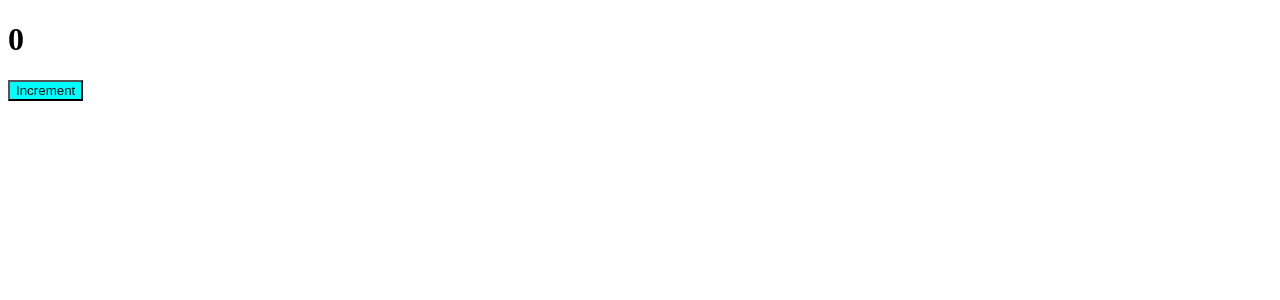
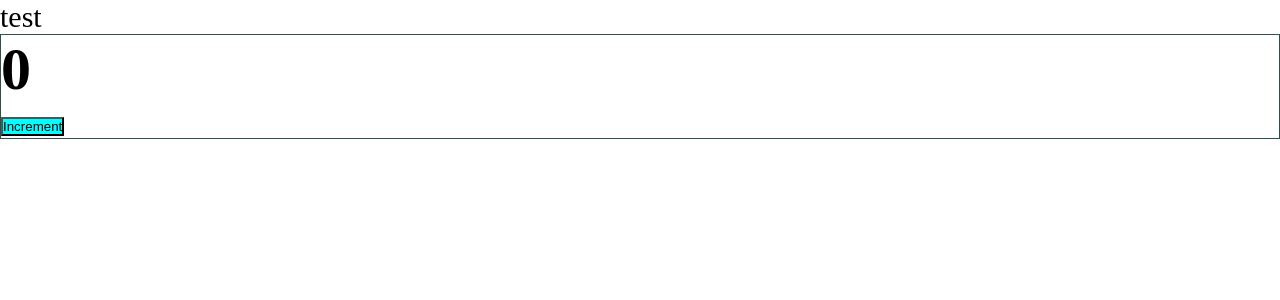
Before and after one commit to Kucerenko171/social-network, a React app: page / in a window 1280 px wide. Shown: the top 300 px of the page. Built offline with nearby package versions, Linux system fonts and the light colour scheme.

Commit message:
core: improved work with css modules; adjusted "extract css plugin"

```diff
--- a/package.json
+++ b/package.json
@@ -19,6 +19,7 @@
     "@types/webpack-dev-server": "^4.7.2",
     "css-loader": "^6.10.0",
     "html-webpack-plugin": "^5.5.0",
+    "mini-css-extract-plugin": "^2.8.0",
     "sass": "^1.70.0",
     "sass-loader": "^14.1.0",
     "style-loader": "^3.3.4",
--- /dev/null
+++ b/src/App.tsx
@@ -0,0 +1,11 @@
+import {Counter} from "./components/Counter";
+import './index.scss';
+
+export const App = () => {
+    return (
+        <div className="app">
+            test
+            <Counter />
+        </div>
+    );
+};
--- a/src/components/Counter.tsx
+++ b/src/components/Counter.tsx
@@ -1,11 +1,11 @@
 import {useState} from "react";
-import './counter.scss'
+import classes from './counter.module.scss'
 
 export const Counter = () => {
     const [counter, setCounter] = useState(0)
 
     return (
-        <div>
+        <div className={classes.container}>
             <h1>{counter}</h1>
             <button onClick={() => setCounter(prev => ++prev)}>Increment</button>
         </div>
--- /dev/null
+++ b/src/components/counter.module.scss
@@ -0,0 +1,7 @@
+.container {
+    border: 1px solid darkslategray;
+
+    button {
+        background: aqua;
+    }
+}
--- a/src/components/counter.scss
+++ /dev/null
@@ -1,3 +0,0 @@
-button {
-    background: aqua;
-}
--- /dev/null
+++ b/src/global.d.ts
@@ -0,0 +1,4 @@
+declare module '*.scss' {
+    const content: Record<string, string>;
+    export default content;
+}
--- /dev/null
+++ b/src/index.scss
@@ -0,0 +1,9 @@
+* {
+  margin: 0;
+  padding: 0;
+  box-sizing: border-box;
+}
+
+.app {
+  font-size: 30px;
+}
--- a/src/index.tsx
+++ b/src/index.tsx
@@ -1,9 +1,7 @@
 import {render} from "react-dom";
-import {Counter} from "./components/Counter";
+import {App} from "./App";
 
 render(
-    <>
-        <Counter />
-    </>,
+    <App />,
     document.getElementById('root')
 )
```
Also changed, not shown: 4 other files (tests, documents, lock files or other folders).
